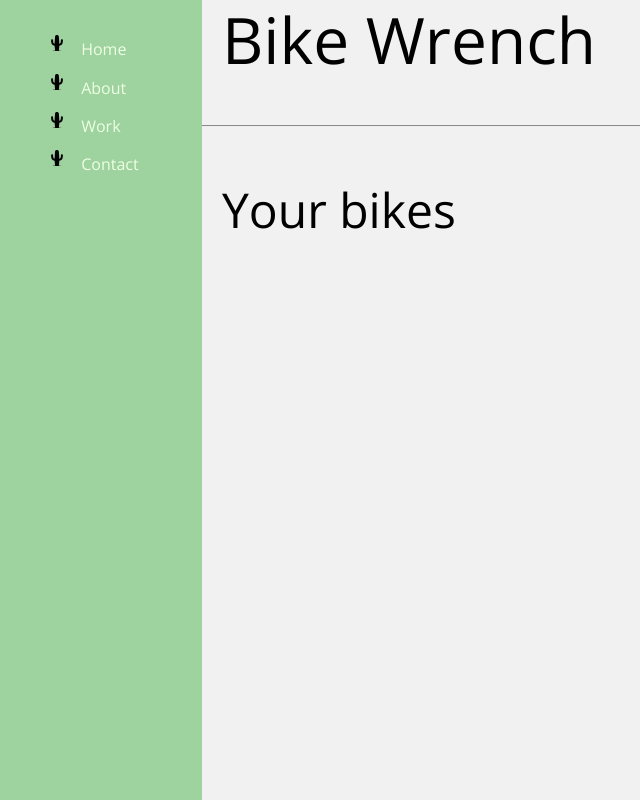
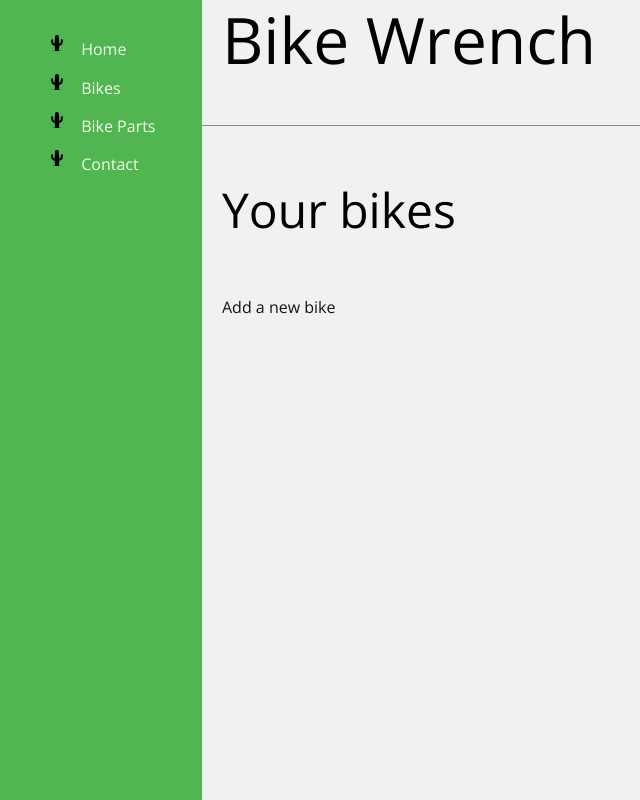
Before and after one commit to mkarmowski/bike_wrench, a Django app: page /bike/list/ in a window 1280 px wide. Shown: the whole page, without its empty margins (10-650 px from the left). Run offline with Django 3.2, Linux system fonts and the light colour scheme; the visitor is signed in with stand-in values (Sample User, id 1); data that the repository does not hold is empty; some libraries are stand-ins or nearby versions.

Commit message:
bike add, update, delete views and templates

```diff
--- a/bike/static/css/styles.css
+++ b/bike/static/css/styles.css
@@ -95,7 +95,7 @@ nav{
   height: auto;
   min-width: 60px;
   width: 60px;
-  background-color: #ccc;
+  background-color: #9ED29E;
 
   transition-delay: 0s;
   transition-duration: 0.4s;
@@ -110,7 +110,7 @@ nav:hover{
   bottom: 0;
   height: auto;
   width: 180px;
-  background-color: #9ED29E;
+  background-color: #51b551;
 }
 
 nav a{
--- a/bike/templates/base.html
+++ b/bike/templates/base.html
@@ -8,15 +8,15 @@
   <meta name="keywords" content="" />
   <meta name="viewport" content="width=device-width, initial-scale=1" />
   <!--<link href="../static/css/styles.css" media="screen" type="text/css" rel="stylesheet" />-->
-  <link href="{% static 'css/styles.css' %}?version=1" media="screen" type="text/css" rel="stylesheet" />
+  <link href="{% static 'css/styles.css' %}?version=2" media="screen" type="text/css" rel="stylesheet" />
 </head>
 <body>
 
   <nav>
     <ul>
-      <li><img src="{% static 'images/placeholder-icon.svg' %}" width="16px" height="16px" alt="Home"><a href="#">Home</a></li>
-      <li><img src="{% static 'images/placeholder-icon.svg' %}" width="16px" height="16px" alt="About"><a href="#">About</a></li>
-      <li><img src="{% static 'images/placeholder-icon.svg' %}" width="16px" height="16px" alt="Work"><a href="#">Work</a></li>
+      <li><img src="{% static 'images/placeholder-icon.svg' %}" width="16px" height="16px" alt="Home"><a href="{% url 'index' %}">Home</a></li>
+      <li><img src="{% static 'images/placeholder-icon.svg' %}" width="16px" height="16px" alt="About"><a href="{% url 'bike:bike_list' %}">Bikes</a></li>
+      <li><img src="{% static 'images/placeholder-icon.svg' %}" width="16px" height="16px" alt="Work"><a href="{% url 'bike:bikepart_list' %}">Bike Parts</a></li>
       <li><img src="{% static 'images/placeholder-icon.svg' %}" width="16px" height="16px" alt="Contact"><a href="#">Contact</a></li>
     </ul>
   </nav>
--- a/bike/templates/bike/bike_details.html
+++ b/bike/templates/bike/bike_details.html
@@ -3,6 +3,10 @@
 {% block title %}Bike: {{ bike.name }}{% endblock %}
 
 {% block content %}
+
+<p><a href="{% url 'bike:bike_update' pk=bike.id %}">Edit this bike</a></p>
+<p><a href="{% url 'bike:bike_delete' pk=bike.id %}">Delete this bike</a></p>
+
 <div class="details">
     <p>
     <h2><strong>{{ bike.name }}</strong></h2>
@@ -12,7 +16,6 @@
     <strong>Description:</strong> {{ bike.description }}<br>
     </p>
 </div><br>
-
 <div class="parts">
     <p>
     <h2>Parts mounted:</h2>
--- a/bike/templates/bike/bike_list.html
+++ b/bike/templates/bike/bike_list.html
@@ -4,6 +4,12 @@
 
 {% block content %}
 <h1>Your bikes</h1>
+
+<div>
+    <p>
+        <a href="{% url 'bike:bike_create' %}">Add a new bike</a>
+    </p>
+</div>
 
 <div class="list">
     {% for bike in bikes %}
--- a/bike/urls.py
+++ b/bike/urls.py
@@ -5,6 +5,9 @@ from . import views
 urlpatterns = [
     url(r'^list/$', views.bike_list, name='bike_list'),
     url(r'^bike/detail/(?P<id>\d+)/$', views.bike_details, name='bike_details'),
+    url(r'^bike/create/$', views.bike_create, name='bike_create'),
+    url(r'^bike/delete/(?P<pk>\d+)/$', views.BikeDelete.as_view(), name='bike_delete'),
+    url(r'^bike/update/(?P<pk>\d+)/$', views.BikeUpdate.as_view(), name='bike_update'),
     url(r'^bikepart/list/$', views.bikepart_list, name='bikepart_list'),
     url(r'^bikepart/detail/(?P<id>\d+)/$', views.bikepart_details, name='bikepart_details'),
 ]
--- a/bike/views.py
+++ b/bike/views.py
@@ -1,6 +1,10 @@
 from django.contrib.auth.decorators import login_required
 from django.shortcuts import render, get_object_or_404
+from django.urls import reverse_lazy
+from django.utils.decorators import method_decorator
+from django.views.generic import DeleteView, UpdateView
 
+from bike.forms import BikeCreateForm
 from bike.models import Bike, BikePart
 
 
@@ -20,6 +24,40 @@ def bike_details(request, id):
 
 
 @login_required
+def bike_create(request):
+    if request.method == 'POST':
+        bike_create_form = BikeCreateForm(request.POST)
+        if bike_create_form.is_valid():
+            new_bike = bike_create_form.save(commit=False)
+            new_bike.user = request.user
+            new_bike.save()
+            return render(request, 'bike/bike_create_done.html')
+    else:
+        bike_create_form = BikeCreateForm()
+    return render(request, 'bike/create.html', {'bike_form': bike_create_form})
+
+
+class BikeDelete(DeleteView):
+    model = Bike
+    template_name = 'bike/bike_confirm_delete.html'
+    success_url = reverse_lazy('bike:bike_list')
+
+    @method_decorator(login_required)
+    def dispatch(self, *args, **kwargs):
+        return super(BikeDelete, self).dispatch(*args, **kwargs)
+
+
+class BikeUpdate(UpdateView):
+    model = Bike
+    fields = ['name', 'brand', 'model', 'mileage', 'description']
+    template_name = 'bike/bike_update.html'
+
+    @method_decorator(login_required)
+    def dispatch(self, *args, **kwargs):
+        return super(BikeUpdate, self).dispatch(*args, **kwargs)
+
+
+@login_required
 def bikepart_list(request):
     current_user = request.user
     bike_parts = BikePart.objects.filter(user=current_user)
--- a/bike_wrench/urls.py
+++ b/bike_wrench/urls.py
@@ -1,8 +1,10 @@
 from django.conf.urls import url, include
 from django.contrib import admin
+from django.views.generic import TemplateView
 
 urlpatterns = [
     url(r'^admin/', admin.site.urls),
     url(r'^users/', include('users.urls', namespace='users')),
     url(r'^bike/', include('bike.urls', namespace='bike')),
+    url(r'^$', TemplateView.as_view(template_name='users/index.html'), name='index'),
 ]
--- a/users/views.py
+++ b/users/views.py
@@ -5,6 +5,10 @@ from django.http import HttpResponse
 from django.shortcuts import render
 
 from .forms import LoginForm, UserRegistrationForm
+
+
+def index(request):
+    return render(request, 'index.html')
 
 
 def register(request):
```
Also changed, not shown: bike/forms.py (added, +11 -0 lines), bike/templates/bike/bike_confirm_delete.html (added, +10 -0 lines), bike/templates/bike/bike_create_done.html (added, +11 -0 lines), bike/templates/bike/bike_update.html (added, +13 -0 lines), bike/templates/bike/create.html (added, +13 -0 lines), bike/templates/index.html (deleted, +0 -7 lines), users/templates/users/index.html (added, +8 -0 lines). Lines whose indentation alone changed are shown as unchanged.
